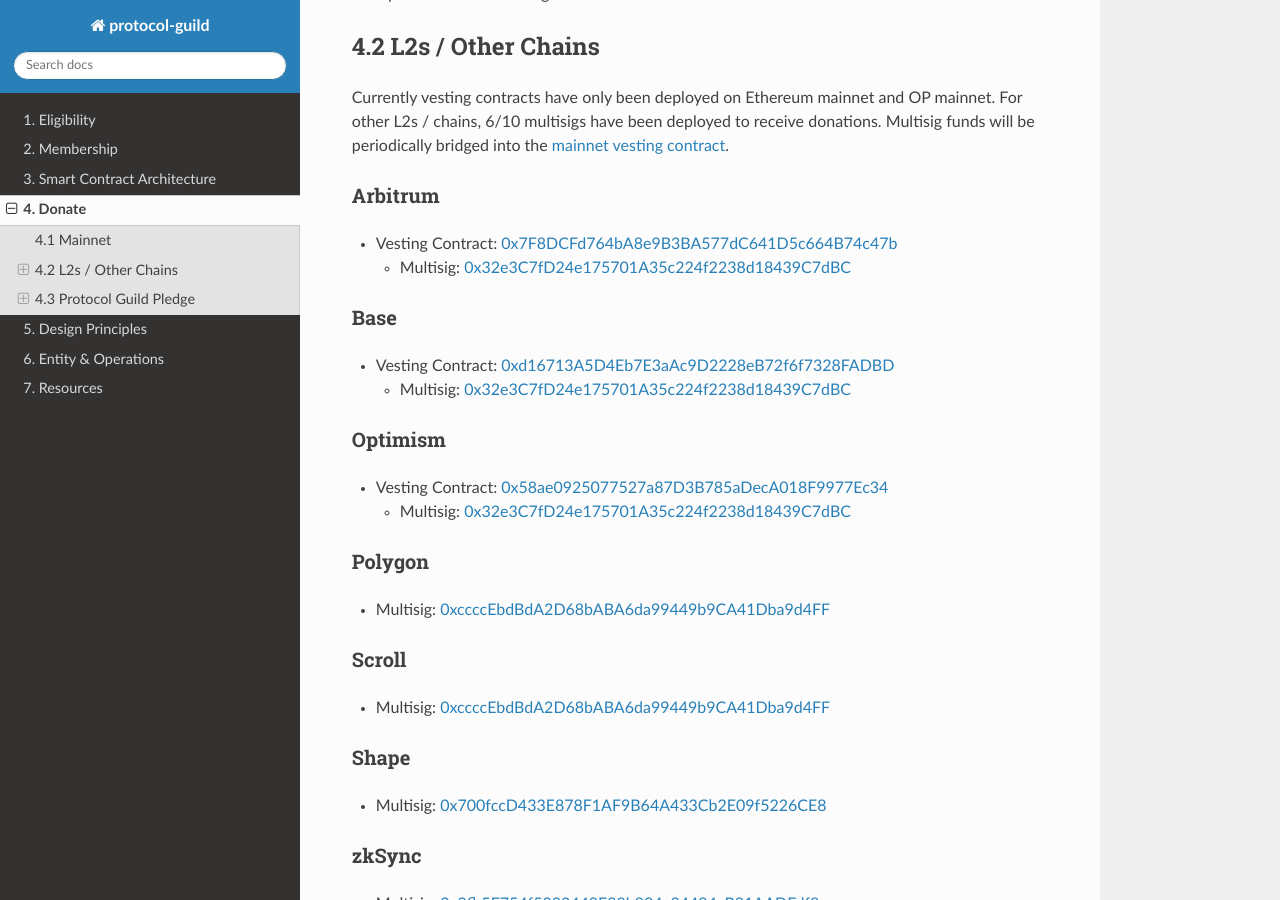
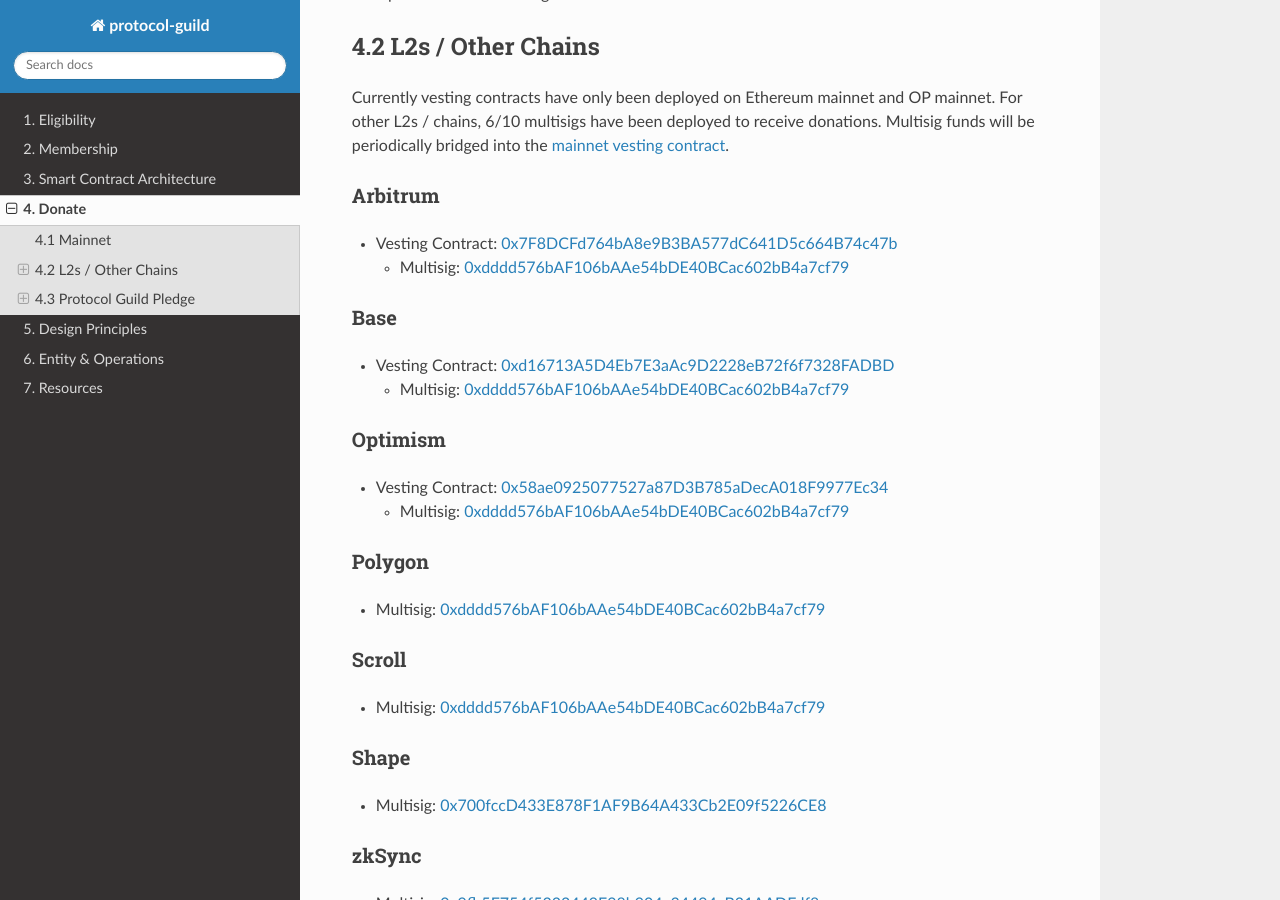
Before and after one commit to protocolguild/documentation, a Sphinx documentation site: the page built from docs/04-donate.md, in a window 1280 px wide and 900 px high, scrolled down 990 px. Built offline with Sphinx 7.4.7 and the Read the Docs theme 3.1.0, drawn with Linux system fonts in a browser that asks for light colours.

Commit message:
Fix multisigs

```diff
--- a/docs/04-donate.md
+++ b/docs/04-donate.md
@@ -23,21 +23,21 @@
 
 ### Arbitrum
 - Vesting Contract: [0x7F8DCFd764bA8e9B3BA577dC641D5c664B74c47b](https://app.splits.org/accounts/0x7F8DCFd764bA8e9B3BA577dC641D5c664B74c47b/?chainId=42161)
-  - Multisig: [0x32e3C7fD24e175701A35c224f2238d18439C7dBC](https://app.safe.global/balances?safe=oeth:0x32e3C7fD24e175701A35c224f2238d18439C7dBC)
+  - Multisig: [0xdddd576bAF106bAAe54bDE40BCac602bB4a7cf79](https://app.safe.global/balances?safe=arb1:0xdddd576bAF106bAAe54bDE40BCac602bB4a7cf79)
 
 ### Base
 - Vesting Contract: [0xd16713A5D4Eb7E3aAc9D2228eB72f6f7328FADBD](https://app.splits.org/accounts/0xd16713A5D4Eb7E3aAc9D2228eB72f6f7328FADBD/?chainId=8453)
-  - Multisig: [0x32e3C7fD24e175701A35c224f2238d18439C7dBC](https://app.safe.global/balances?safe=oeth:0x32e3C7fD24e175701A35c224f2238d18439C7dBC)
+  - Multisig: [0xdddd576bAF106bAAe54bDE40BCac602bB4a7cf79](https://app.safe.global/balances?safe=base:0xdddd576bAF106bAAe54bDE40BCac602bB4a7cf79)
 
 ### Optimism
 - Vesting Contract: [0x58ae0925077527a87D3B785aDecA018F9977Ec34](https://app.splits.org/accounts/0x58ae0925077527a87D3B785aDecA018F9977Ec34/?chainId=10)
-  - Multisig: [0x32e3C7fD24e175701A35c224f2238d18439C7dBC](https://app.safe.global/balances?safe=oeth:0x32e3C7fD24e175701A35c224f2238d18439C7dBC)
+  - Multisig: [0xdddd576bAF106bAAe54bDE40BCac602bB4a7cf79](https://app.safe.global/balances?safe=oeth:0xdddd576bAF106bAAe54bDE40BCac602bB4a7cf79)
 
 ### Polygon
-- Multisig: [0xccccEbdBdA2D68bABA6da99449b9CA41Dba9d4FF](https://app.safe.global/balances?safe=matic:0xccccEbdBdA2D68bABA6da99449b9CA41Dba9d4FF)
+- Multisig: [0xdddd576bAF106bAAe54bDE40BCac602bB4a7cf79](https://app.safe.global/balances?safe=matic:0xdddd576bAF106bAAe54bDE40BCac602bB4a7cf79)
 
 ### Scroll
-- Multisig: [0xccccEbdBdA2D68bABA6da99449b9CA41Dba9d4FF](https://app.safe.global/balances?safe=scr:0xccccEbdBdA2D68bABA6da99449b9CA41Dba9d4FF)
+- Multisig: [0xdddd576bAF106bAAe54bDE40BCac602bB4a7cf79](https://app.safe.global/balances?safe=scr:0xdddd576bAF106bAAe54bDE40BCac602bB4a7cf79)
 
 ### Shape
 - Multisig: [0x700fccD433E878F1AF9B64A433Cb2E09f5226CE8](https://safe.shape.network/balances?safe=shape:0x700fccD433E878F1AF9B64A433Cb2E09f5226CE8)
```
